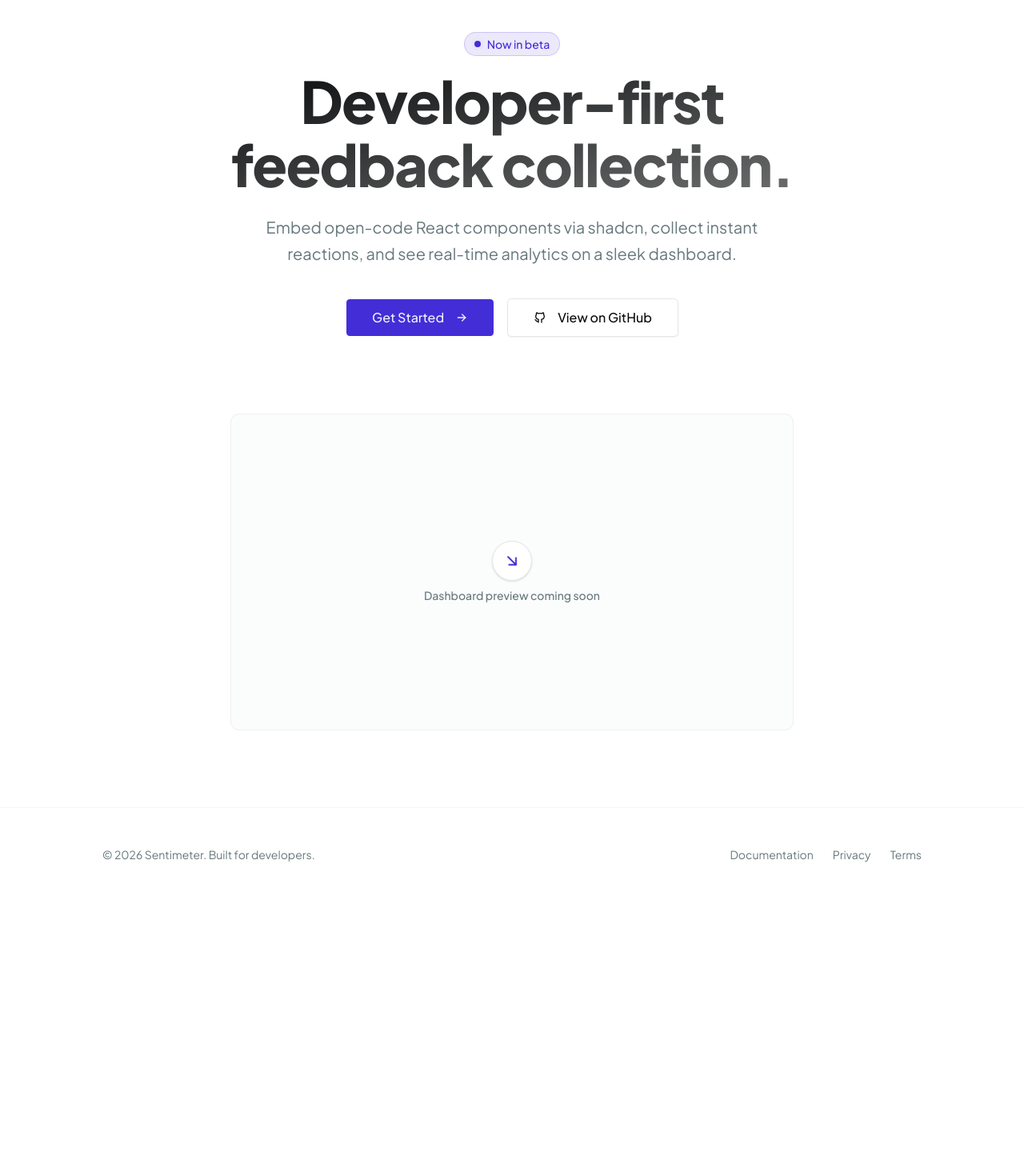
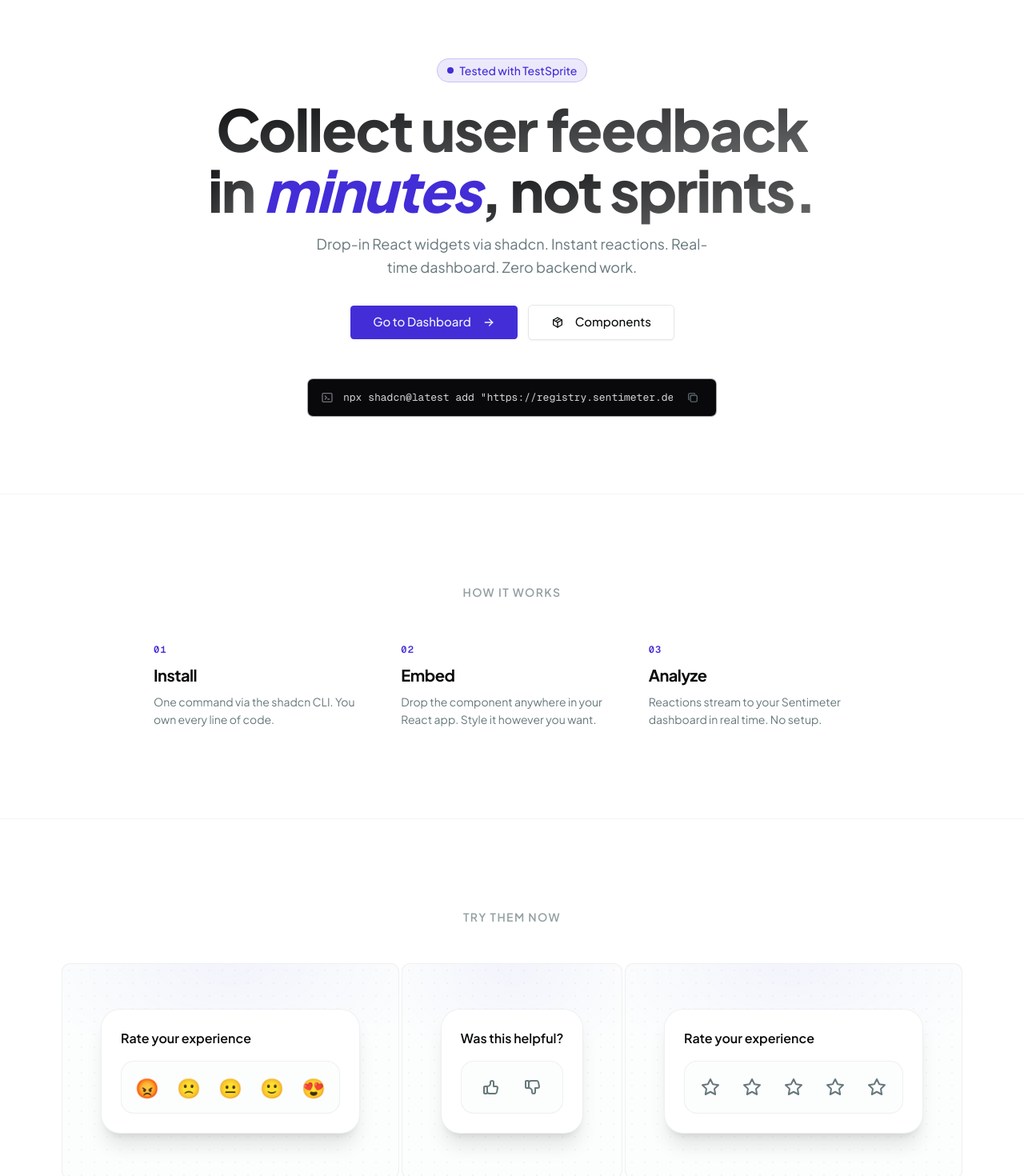
Before and after one commit to handshek/sentimeter, a Next.js app in the folder apps/web/: page / in a window 1280 px wide. Shown: the part 120-1590 px from the top of the page at 80% size. Before the commit the page ends 1246 px from the top, so only its background shows below. Built offline with nearby package versions, Linux system fonts and the light colour scheme; no server answers.

Commit message:
style: landing page

```diff
--- a/apps/web/app/page.tsx
+++ b/apps/web/app/page.tsx
@@ -1,140 +1,291 @@
 "use client";
 
+import { useState } from "react";
 import Link from "next/link";
 import { Button } from "@workspace/ui/components/button";
 import {
   IconArrowRight,
-  IconBrandGithub,
+  IconCheck,
+  IconCopy,
   IconLayoutDashboard,
-  IconLayoutGrid,
   IconLogin,
   IconPackage,
+  IconTerminal2,
 } from "@tabler/icons-react";
-import { UserButton, useAuth } from "@clerk/nextjs";
+import { useAuth } from "@clerk/nextjs";
+import {
+  EmojiFeedback,
+  LikeDislike,
+  StarRating,
+  type WidgetSubmit,
+} from "@repo/widgets";
+
+const INSTALL_CMD =
+  'npx shadcn@latest add "https://registry.sentimeter.dev/r/emoji-feedback.json"';
+
+const mockSubmit: WidgetSubmit = () =>
+  new Promise<void>((r) => setTimeout(r, 500));
+
+function CopyButton({ text }: { text: string }) {
+  const [copied, setCopied] = useState(false);
+
+  return (
+    <button
+      type="button"
+      onClick={async () => {
+        try {
+          await navigator.clipboard.writeText(text);
+        } catch {
+          /* noop */
+        }
+        setCopied(true);
+        setTimeout(() => setCopied(false), 1500);
+      }}
+      className="inline-flex items-center justify-center rounded-md p-1.5 text-muted-foreground transition-colors hover:bg-muted hover:text-foreground"
+      aria-label="Copy to clipboard"
+    >
+      {copied ? (
+        <IconCheck className="h-3.5 w-3.5 text-emerald-500" />
+      ) : (
+        <IconCopy className="h-3.5 w-3.5" />
+      )}
+    </button>
+  );
+}
+
+function DemoWidget({
+  kind,
+  label,
+}: {
+  kind: "emoji" | "thumbs" | "stars";
+  label: string;
+}) {
+  const [instance, setInstance] = useState(0);
+
+  const props = {
+    key: instance,
+    apiKey: "pk_demo",
+    location: "/",
+    submit: mockSubmit,
+    doneDurationMs: 2000,
+    onStateChange: (state: string) => {
+      if (state === "done") setTimeout(() => setInstance((k) => k + 1), 2200);
+    },
+  };
+
+  return (
+    <div className="flex flex-col items-center gap-4">
+      <div className="group/preview relative overflow-hidden rounded-xl border border-border/60 bg-muted/20 transition-shadow duration-300 hover:shadow-lg hover:shadow-primary/5">
+        <div className="pointer-events-none absolute inset-0 bg-[radial-gradient(circle,rgba(0,0,0,0.035)_1px,transparent_1px)] bg-size-[16px_16px] dark:bg-[radial-gradient(circle,rgba(255,255,255,0.05)_1px,transparent_1px)]" />
+        <div className="pointer-events-none absolute inset-0 bg-[radial-gradient(ellipse_60%_50%_at_50%_0%,rgba(99,102,241,0.06),transparent)] dark:bg-[radial-gradient(ellipse_60%_50%_at_50%_0%,rgba(99,102,241,0.12),transparent)]" />
+        <div className="relative flex items-center justify-center px-8 py-10 sm:px-12 sm:py-14">
+          {kind === "emoji" && <EmojiFeedback {...props} />}
+          {kind === "thumbs" && <LikeDislike {...props} />}
+          {kind === "stars" && <StarRating {...props} />}
+        </div>
+      </div>
+      <span className="text-sm font-medium text-muted-foreground">{label}</span>
+    </div>
+  );
+}
+
+const STEPS = [
+  {
+    number: "01",
+    title: "Install",
+    description: "One command via the shadcn CLI. You own every line of code.",
+  },
+  {
+    number: "02",
+    title: "Embed",
+    description:
+      "Drop the component anywhere in your React app. Style it however you want.",
+  },
+  {
+    number: "03",
+    title: "Analyze",
+    description:
+      "Reactions stream to your Sentimeter dashboard in real time. No setup.",
+  },
+];
 
 export default function Home() {
   const { isSignedIn } = useAuth();
+
   return (
-    <div className="flex flex-col min-h-screen bg-background text-foreground font-sans">
-      <header className="px-6 h-16 flex items-center justify-between border-b border-border/40 backdrop-blur-sm sticky top-0 z-50">
+    <div className="flex min-h-screen flex-col bg-background text-foreground font-sans">
+      <div className="pointer-events-none fixed inset-0 bg-[radial-gradient(ellipse_80%_50%_at_50%_-20%,rgba(99,102,241,0.08),transparent_50%)] dark:bg-[radial-gradient(ellipse_80%_50%_at_50%_-20%,rgba(99,102,241,0.15),transparent_50%)]" />
+
+      {/* ── Header ─────────────────────────────────────────────── */}
+      <header className="sticky top-0 z-50 border-b border-border/40 bg-background/80 backdrop-blur-sm">
+        <div className="mx-auto flex h-16 max-w-6xl items-center justify-between px-6">
           <Link
             href="/"
-          className="flex items-center gap-2 hover:opacity-80 transition-opacity"
+            className="flex items-center gap-2 transition-opacity hover:opacity-80"
           >
             <span className="text-xl font-bold tracking-tight">Sentimeter</span>
           </Link>
           <nav className="flex items-center gap-3">
-          <Button variant="ghost" size="sm" asChild className="hidden sm:flex">
+            <Button
+              variant="ghost"
+              size="sm"
+              asChild
+              className="hidden sm:flex"
+            >
               <Link href="/components">
-              <IconPackage className="w-4 h-4 mr-2" />
+                <IconPackage className="mr-2 h-4 w-4" />
                 Components
               </Link>
             </Button>
-          <Button variant="ghost" size="sm" asChild className="hidden sm:flex">
-            <Link href="/widgets">
-              <IconLayoutGrid className="w-4 h-4 mr-2" />
-              Widgets
-            </Link>
-          </Button>
 
-          {/* Signed-out: show Sign In button */}
             {!isSignedIn && (
               <Button asChild>
                 <Link href="/sign-in">
-                <IconLogin className="w-4 h-4 mr-2" />
+                  <IconLogin className="mr-2 h-4 w-4" />
                   Sign In
                 </Link>
               </Button>
             )}
 
-          {/* Signed-in: show Dashboard link + avatar */}
             {isSignedIn && (
-            <>
               <Button asChild variant="default">
                 <Link href="/dashboard">
-                  <IconLayoutDashboard className="w-4 h-4 mr-2" />
+                  <IconLayoutDashboard className="mr-2 h-4 w-4" />
                   Dashboard
                 </Link>
               </Button>
-              <UserButton />
-            </>
             )}
           </nav>
+        </div>
       </header>
 
-      <main className="flex-1 flex flex-col items-center justify-center px-6 py-24 text-center max-w-5xl mx-auto">
-        <div className="space-y-6 animate-in fade-in slide-in-from-bottom-4 duration-1000">
-          <div className="inline-flex items-center rounded-full px-3 py-1 text-sm font-medium bg-primary/10 text-primary border border-primary/20 mb-4">
-            <span className="relative flex h-2 w-2 mr-2">
-              <span className="animate-ping absolute inline-flex h-full w-full rounded-full bg-primary opacity-75"></span>
-              <span className="relative inline-flex rounded-full h-2 w-2 bg-primary"></span>
+      {/* ── Section 1: Hero ────────────────────────────────────── */}
+      <section className="relative flex flex-col items-center px-6 pt-24 pb-20 text-center md:pt-32 md:pb-24">
+        <div className="mx-auto flex max-w-3xl flex-col items-center animate-in fade-in slide-in-from-bottom-4 duration-1000">
+          <a
+            href="https://www.testsprite.com/"
+            target="_blank"
+            rel="noopener noreferrer"
+            className="inline-flex items-center rounded-full border border-primary/20 bg-primary/10 px-3 py-1 text-sm font-medium text-primary transition-colors hover:bg-primary/20"
+          >
+            <span className="relative mr-2 flex h-2 w-2">
+              <span className="absolute inline-flex h-full w-full animate-ping rounded-full bg-primary opacity-75" />
+              <span className="relative inline-flex h-2 w-2 rounded-full bg-primary" />
             </span>
-            Now in beta
-          </div>
+            Tested with TestSprite
+          </a>
 
-          <h1 className="text-5xl md:text-7xl font-extrabold tracking-tight bg-linear-to-br from-foreground to-foreground/60 bg-clip-text text-transparent leading-[1.1]">
-            Developer-first <br className="hidden sm:block" />
-            feedback collection.
+          <h1 className="mt-5 text-4xl font-extrabold tracking-tight leading-[1.05] sm:text-5xl md:text-6xl lg:text-7xl">
+            <span className="bg-linear-to-br from-foreground to-foreground/60 bg-clip-text text-transparent">
+              Collect user feedback{" "}
+            </span>
+            <br className="hidden sm:block" />
+            <span className="bg-linear-to-br from-foreground to-foreground/60 bg-clip-text text-transparent">
+              in{" "}
+            </span>
+            <em className="text-primary italic">minutes</em>
+            <span className="bg-linear-to-br from-foreground to-foreground/60 bg-clip-text text-transparent">
+              , not sprints.
+            </span>
           </h1>
 
-          <p className="text-lg md:text-xl text-muted-foreground max-w-2xl mx-auto leading-relaxed">
-            Embed open-code React components via shadcn, collect instant
-            reactions, and see real-time analytics on a sleek dashboard.
+          <p className="mt-4 max-w-lg text-base leading-relaxed text-muted-foreground md:text-lg">
+            Drop-in React widgets via shadcn. Instant reactions. Real-time
+            dashboard. Zero backend work.
           </p>
 
-          <div className="flex flex-col sm:flex-row items-center justify-center gap-4 pt-4">
-            {/* CTA changes depending on auth state */}
-            {!isSignedIn ? (
-              <Button size="lg" asChild className="h-12 px-8 text-base">
-                <Link href="/sign-in">
-                  Get Started
-                  <IconArrowRight className="ml-2 w-4 h-4" />
+          <div className="mt-8 flex flex-col items-center justify-center gap-3 sm:flex-row">
+            <Button size="lg" asChild className="h-11 px-7 text-[15px]">
+              <Link href={isSignedIn ? "/dashboard" : "/sign-in"}>
+                Go to Dashboard
+                <IconArrowRight className="ml-2 h-4 w-4" />
               </Link>
             </Button>
-            ) : (
-              <Button size="lg" asChild className="h-12 px-8 text-base">
-                <Link href="/dashboard">
-                  Go to Dashboard
-                  <IconArrowRight className="ml-2 w-4 h-4" />
-                </Link>
-              </Button>
-            )}
-
             <Button
               variant="outline"
               size="lg"
               asChild
-              className="h-12 px-8 text-base"
+              className="h-11 px-7 text-[15px]"
             >
-              <Link href="https://github.com/handshek/sentimeter">
-                <IconBrandGithub className="mr-2 w-4 h-4" />
-                View on GitHub
+              <Link href="/components">
+                <IconPackage className="mr-2 h-4 w-4" />
+                Components
               </Link>
             </Button>
           </div>
+
+          <div className="mt-12 flex w-full max-w-lg items-center gap-3 overflow-hidden rounded-lg border border-border/70 bg-zinc-950 px-4 py-2.5">
+            <IconTerminal2 className="h-4 w-4 shrink-0 text-zinc-500" />
+            <code className="no-scrollbar flex-1 overflow-x-auto whitespace-nowrap font-mono text-[13px] text-zinc-300">
+              {INSTALL_CMD}
+            </code>
+            <CopyButton text={INSTALL_CMD} />
+          </div>
+        </div>
+      </section>
+
+      {/* ── Section 2: How It Works ────────────────────────────── */}
+      <section className="relative border-t border-border/40 px-6 py-20 md:py-28">
+        <div className="mx-auto max-w-4xl animate-in fade-in slide-in-from-bottom-4 duration-1000">
+          <p className="mb-12 text-center text-sm font-semibold uppercase tracking-widest text-muted-foreground/70">
+            How it works
+          </p>
+
+          <div className="grid gap-12 md:grid-cols-3 md:gap-8">
+            {STEPS.map((step) => (
+              <div key={step.number} className="text-center md:text-left">
+                <span className="font-mono text-xs font-bold tracking-widest text-primary">
+                  {step.number}
+                </span>
+                <h3 className="mt-2 text-xl font-bold tracking-tight">
+                  {step.title}
+                </h3>
+                <p className="mt-2 text-sm leading-relaxed text-muted-foreground">
+                  {step.description}
+                </p>
+              </div>
+            ))}
+          </div>
+        </div>
+      </section>
+
+      {/* ── Section 3: Live Widget Showcase ────────────────────── */}
+      <section className="relative border-t border-border/40 px-6 py-20 md:py-28">
+        <div className="mx-auto max-w-5xl animate-in fade-in slide-in-from-bottom-4 duration-1000">
+          <p className="mb-12 text-center text-sm font-semibold uppercase tracking-widest text-muted-foreground/70">
+            Try them now
+          </p>
+
+          <div className="grid gap-8 sm:grid-cols-2 lg:grid-cols-3">
+            <DemoWidget kind="emoji" label="Emoji Feedback" />
+            <DemoWidget kind="thumbs" label="Like / Dislike" />
+            <DemoWidget kind="stars" label="Star Rating" />
           </div>
 
-        <div className="mt-24 w-full max-w-4xl mx-auto aspect-video rounded-xl border border-border/50 bg-muted/30 flex items-center justify-center text-muted-foreground animate-in fade-in zoom-in duration-1000 delay-300">
-          <div className="flex flex-col items-center gap-2">
-            <div className="p-3 rounded-full bg-background border border-border shadow-sm">
-              <IconArrowRight className="w-6 h-6 rotate-45 text-primary" />
+          <p className="mt-12 text-center text-sm text-muted-foreground">
+            Fully customizable. You own the code.{" "}
+            <Link
+              href="/components"
+              className="font-medium text-primary underline underline-offset-4 transition-colors hover:text-primary/80"
+            >
+              Browse all components
+            </Link>
+          </p>
         </div>
-            <p className="text-sm font-medium">Dashboard preview coming soon</p>
-          </div>
-        </div>
-      </main>
+      </section>
 
-      <footer className="py-12 px-6 border-t border-border/40 text-center text-sm text-muted-foreground">
-        <div className="max-w-5xl mx-auto flex flex-col sm:flex-row items-center justify-between gap-4">
-          <p>© 2026 Sentimeter. Built for developers.</p>
+      {/* ── Footer ─────────────────────────────────────────────── */}
+      <footer className="border-t border-border/40 px-6 py-12 text-center text-sm text-muted-foreground">
+        <div className="mx-auto flex max-w-5xl flex-col items-center justify-between gap-4 sm:flex-row">
+          <p>&copy; 2026 Sentimeter. Built for developers.</p>
           <div className="flex items-center gap-6">
-            <Link href="#" className="hover:text-foreground transition-colors">
+            <Link href="#" className="transition-colors hover:text-foreground">
               Documentation
             </Link>
-            <Link href="#" className="hover:text-foreground transition-colors">
+            <Link href="#" className="transition-colors hover:text-foreground">
               Privacy
             </Link>
-            <Link href="#" className="hover:text-foreground transition-colors">
+            <Link href="#" className="transition-colors hover:text-foreground">
               Terms
             </Link>
           </div>
```
Lines whose indentation alone changed are shown as unchanged.
